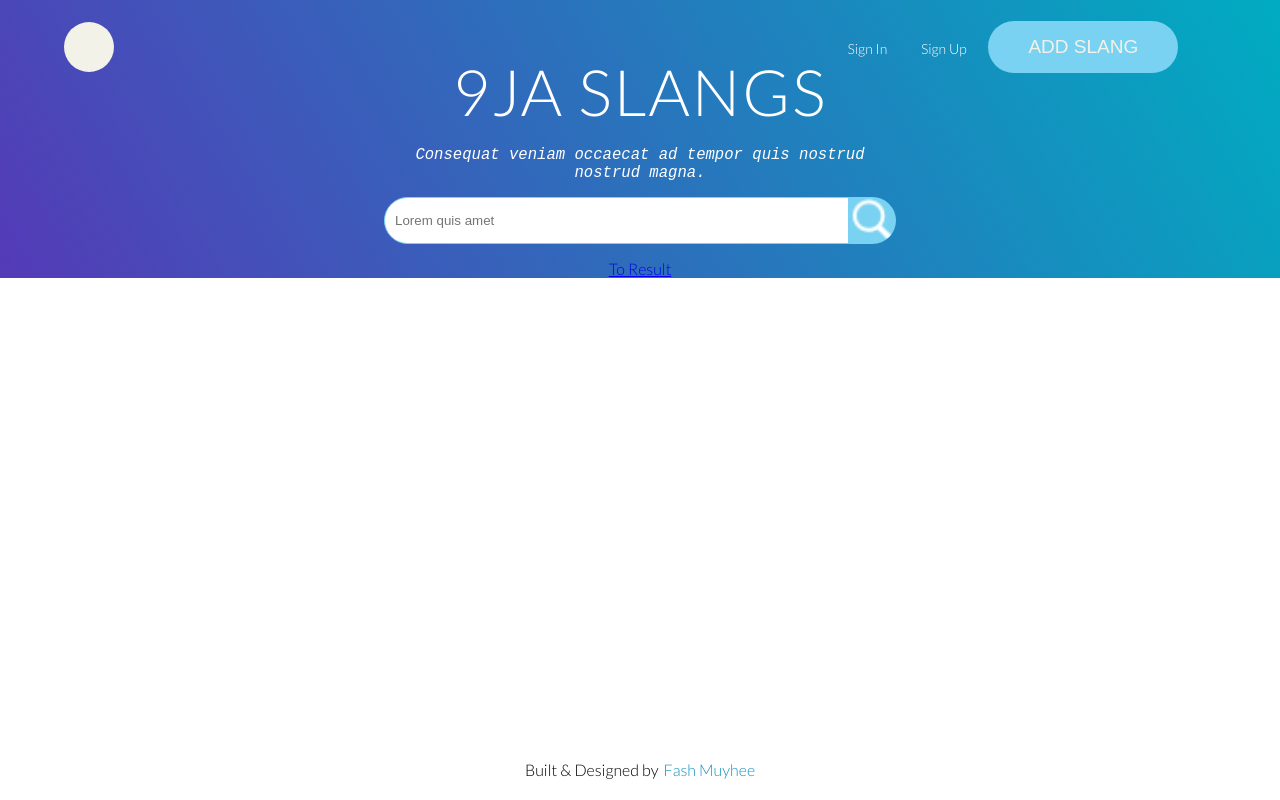
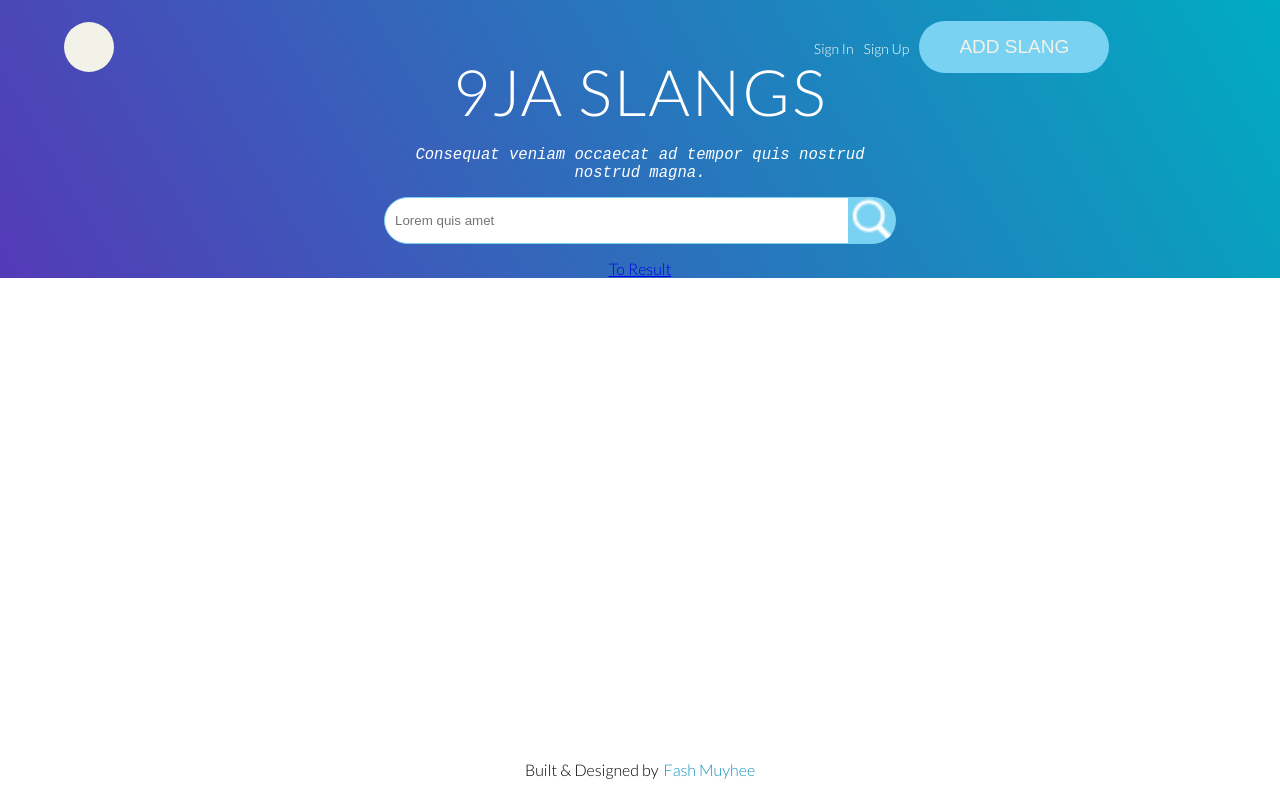
Before and after one commit to FashMuyhee/9jaslangs, a React (Create React App) app: page / in a window 1280 px wide. Built offline with nearby package versions, Linux system fonts and the light colour scheme; the HTML template or start-up script is replaced by a standard one.

Commit message:
re-styled

```diff
--- a/src/component/Header/index.scss
+++ b/src/component/Header/index.scss
@@ -42,13 +42,15 @@
   }
   .header-links {
     // border: 1px solid green;
+    display: flex;
+    align-items: center;
     @include desktop {
       width: 35%;
-      display: block;
+      display: flex;
     }
     @include tablet {
       width: 50%;
-      display: block;
+      display: flex;
     }
     .no-visible {
       display: none;
@@ -69,17 +71,19 @@
     }
     li {
       list-style: none;
+      margin-right: 10px;
+
       a {
         text-decoration: none;
         color: white;
         font-size: 14px;
-        padding-left: 12px;
+       /*  padding-left: 12px;
         @include desktop {
           padding-left: 12px;
         }
         @include tablet {
           padding-left: 12px;
-        }
+        } */
       }
     }
   }
```
